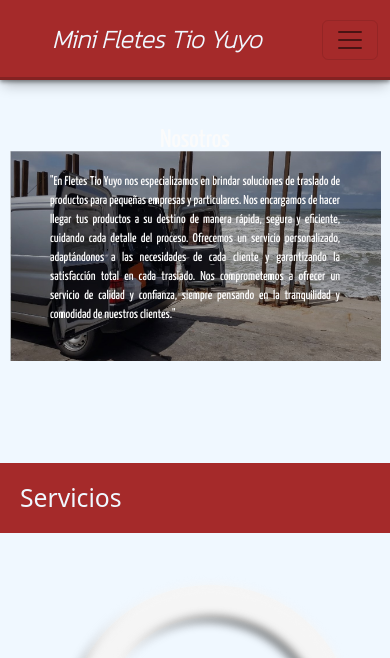
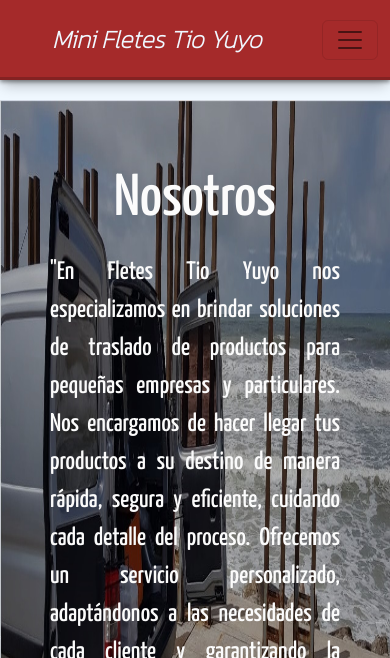
Before and after one commit to CoyuyoUTN/flete-website, a Gatsby site: page / in a window 390 px wide. Shown: the top 658 px of the page. Built offline with nearby package versions, Linux system fonts and the light colour scheme; Gatsby itself is replaced by a stand-in of ours; some packages are replaced by stand-ins of ours.

Commit message:
fixed main

```diff
--- a/src/Styles/main.css
+++ b/src/Styles/main.css
@@ -9,7 +9,9 @@
   background-position: center; /* posiciona la imagen en el centro */
   background-repeat: no-repeat; /* no repite la imagen */
   background-size:cover; /* la imagen se ajusta al tamaño de la ventana */
-  background-size: 95%;
+
+  background-size: 100% 100%;
+  background-position: center;
   padding: 0px 50px;
   display: flex;
   flex-direction: column;
@@ -65,51 +67,42 @@
 @media only screen and (max-width: 992px){
   .titulo {
     margin-top: 55px;
-    font-size: 4vh;
+    font-size: 7vh;
     padding-top: 15px;
 
 
   }
   .descripcion{
-    font-size: 2.5vh;
+    font-size: 3.5vh;
   }
 }
 
 @media only screen and (max-width: 768px){
 
   .componente {
-    margin-top: -1px;
+    margin-top: 100px;
   }
   .titulo {
-    margin-top: 105px;
-    font-size: 3vh;
+    margin-top: 85px;
+    font-size: 6vh;
     padding-top: 15px;
 
 
   }
   .descripcion{
-    font-size: 2.1vh;
+    font-size: 3vh;
   }
 }
 
 @media only screen and (max-width: 576px){
-  .componente {
-    margin-top: -60px;
-    margin-bottom: -150px;
-    min-height: 75vh;
 
+  .titulo {
+    margin-top: 50px;
+    font-size: 7vh;
   }
 
-  .titulo {
-    margin-top: 170px;
+  .descripcion{
+    margin-top: -15px;
     font-size: 3vh;
-
-
-
-  }
-  .descripcion{
-
-  margin-top: -15px;
-    font-size: 1.5vh;
   }
 }
```
